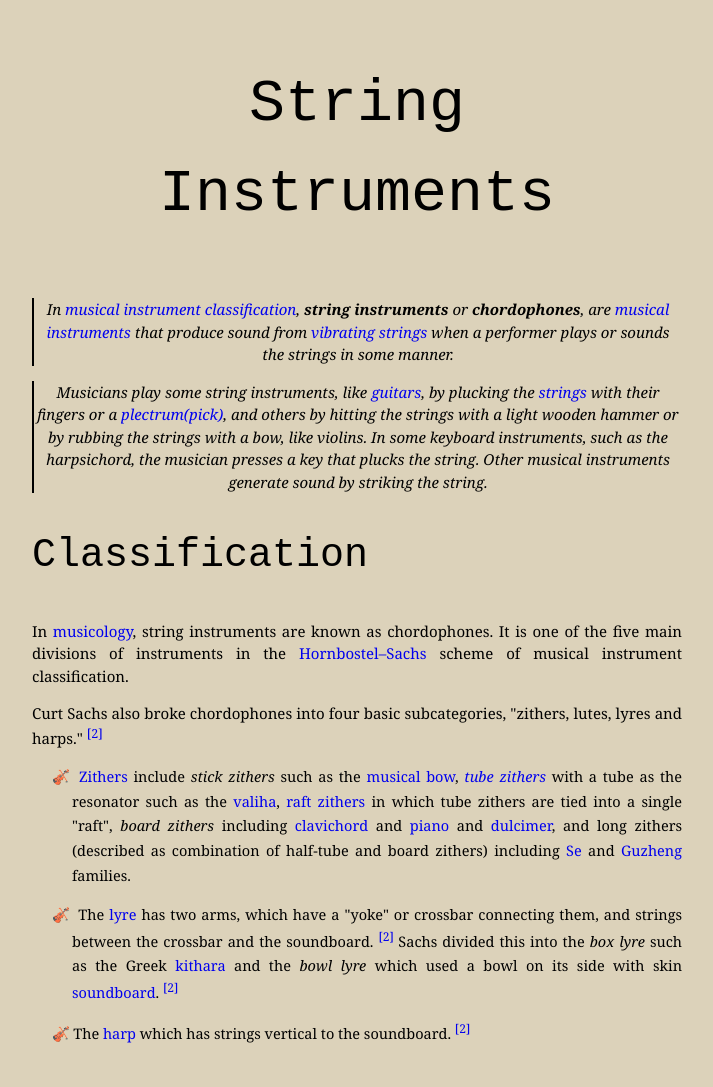
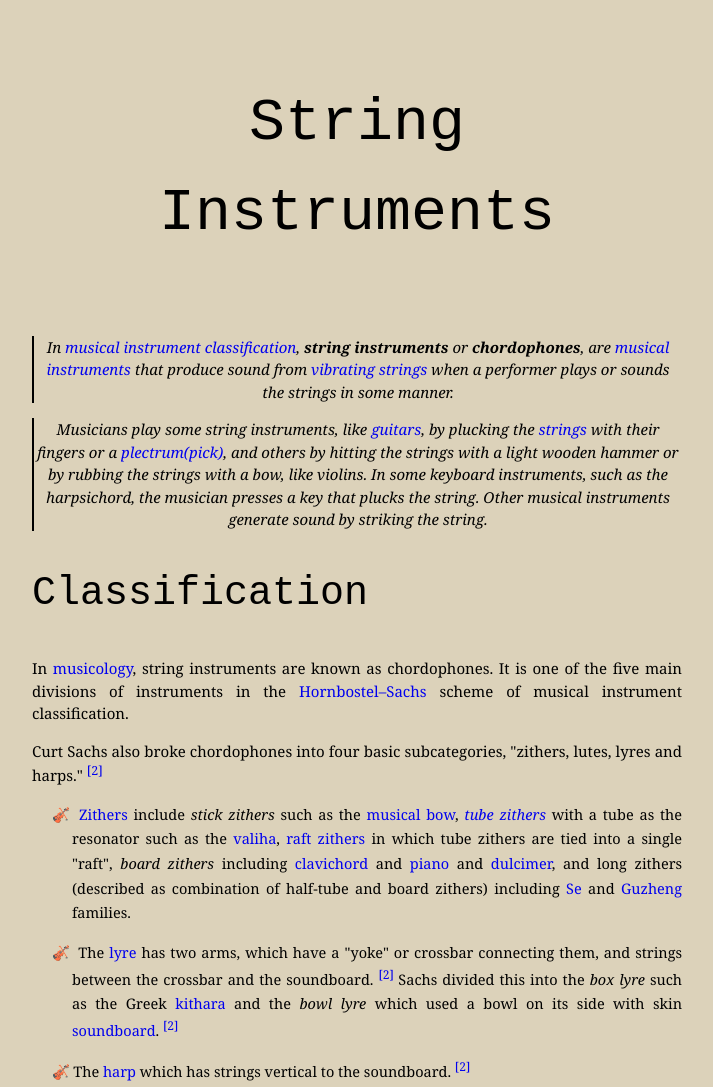
Before and after one commit to kiannaart/wikipedia-markup, a plain HTML site: page index.html in a window 1280 px wide. Shown: the whole page, without its empty margins (283-996 px from the left). Before the commit the page ends 1061 px from the top, so only its background shows below. Drawn offline with Linux system fonts and the light colour scheme.

Commit message:
changed padding

```diff
--- a/main.css
+++ b/main.css
@@ -27,7 +27,7 @@ ul li::before{
 #heading {
   font-size: 60px;
   font-weight: 300;
-  padding: 0.5cm
+  padding: 1cm
 }
 
 .p1 {
@@ -47,6 +47,7 @@ h1 {
   font-family: 'Courier New', Courier, monospace;
   font-size: 40px;
   font-weight: 530;
+  padding: auto;
 
 }
 
```
